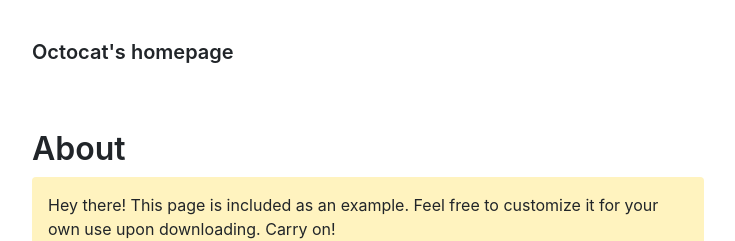
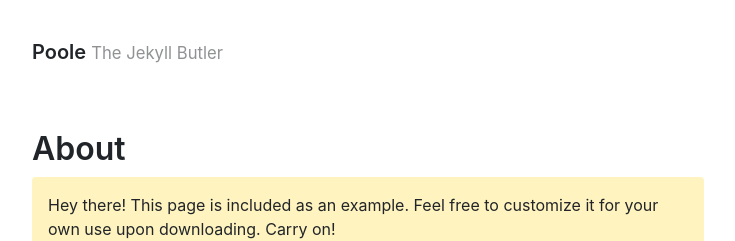
Before and after one commit to gabrieltxg/gabrieltxg.github.io, a Jekyll site: the page built from about.md, in a window 1280 px wide. Shown: the top 241 px of the page, without its empty margins (272-1007 px from the left). Built offline with Jekyll 4.4.1, drawn with Linux system fonts in a browser that asks for light colours; some of the changed lines change nothing that is shown.

Commit message:
Update _config.yml

```diff
--- a/_config.yml
+++ b/_config.yml
@@ -1,3 +1,41 @@
-theme: jekyll-theme-minimal
-title: Octocat's homepage
-description: Bookmark this to keep an eye on my project updates!
+# Setup
+title: Poole
+tagline: The Jekyll Butler
+url: https://getpoole.com
+paginate: 1
+baseurl: ""
+permalink: pretty
+
+# Gems
+plugins:
+  - jekyll-gist
+  - jekyll-paginate
+  - jekyll-seo-tag
+
+# Optimize Jekyll
+exclude:
+  - .editorconfig
+  - .git
+  - .jekyll-cache
+  - Gemfile
+  - Gemfile.lock
+  - LICENSE.md
+  - README.md
+
+sass:
+  sass_dir: _sass
+  style: :compressed
+
+# Options
+
+# Replace this value and uncomment to enable Google Analytics tracking
+# ga_analytics: UA-000000-0
+
+# Specify the author for blog posts
+author:
+  name: Mark Otto
+  url: https://twitter.com/mdo
+  email: markdotto@gmail.com
+
+# Custom vars
+version: 3.0.0
```
